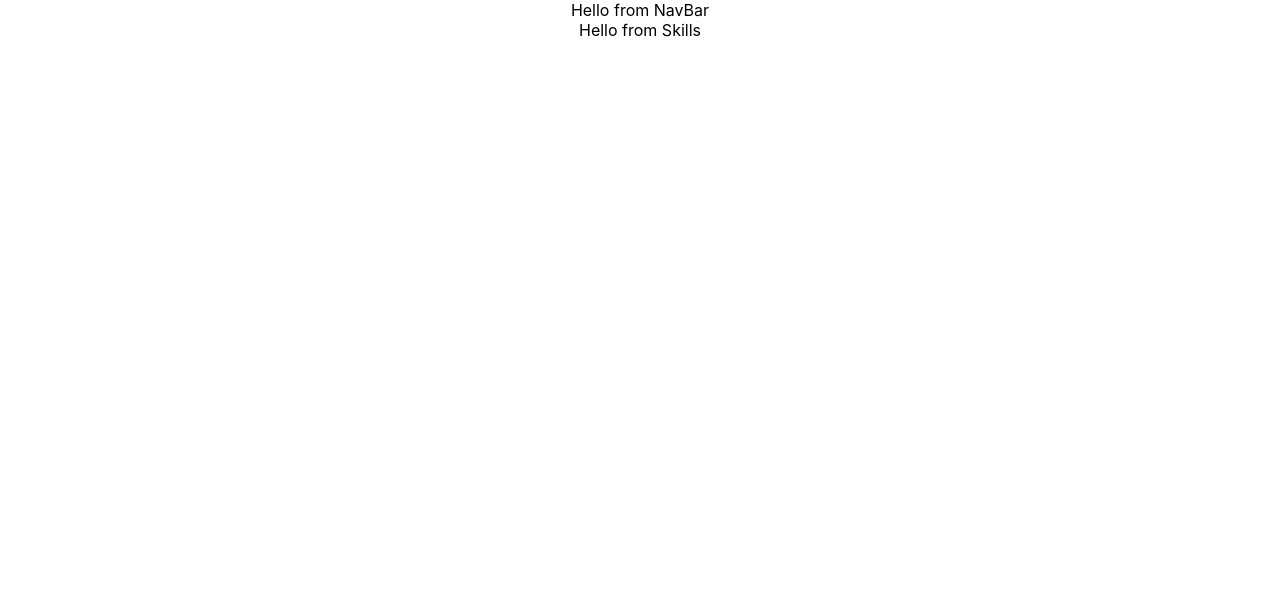
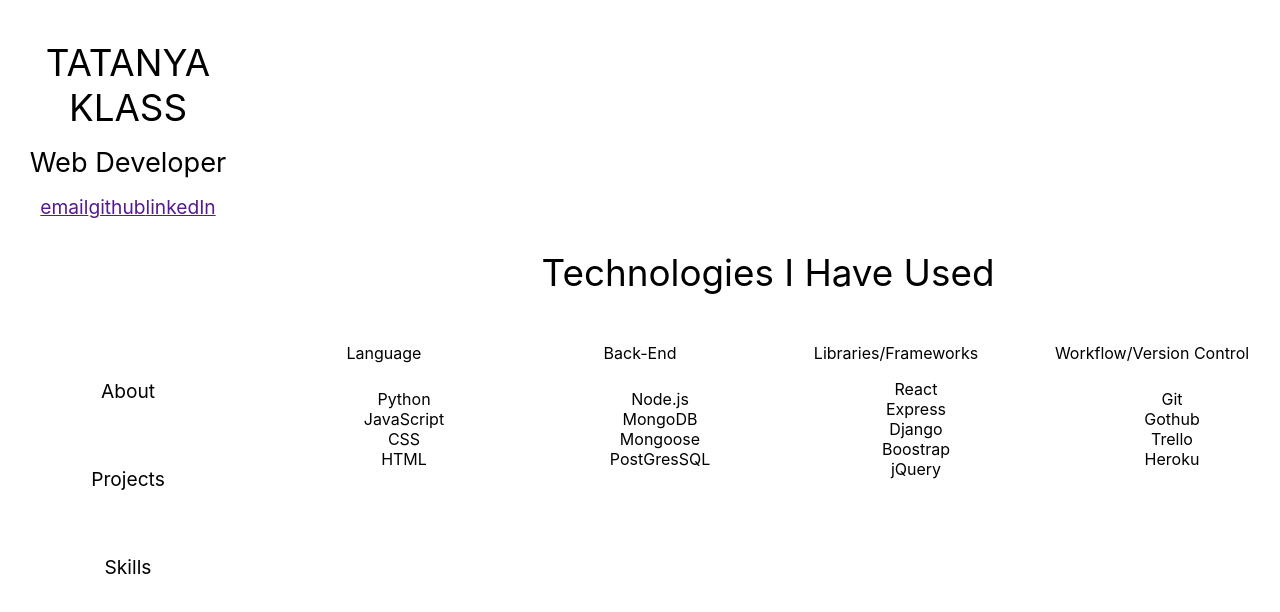
Before and after one commit to tatty-k/portfolio, a React (Create React App) app: page /skills in a window 1280 px wide. Shown: the top 612 px of the page. Built offline with nearby package versions, Linux system fonts and the light colour scheme.

Commit message:
intial component formatting

```diff
--- a/src/App.css
+++ b/src/App.css
@@ -1,3 +1,7 @@
 .App {
   text-align: center;
+  /* justify-content: center; */
+  height: 100vh;
+  display: grid;
+  grid-template-columns: 1fr 4fr;
 }
--- a/src/App.js
+++ b/src/App.js
@@ -3,6 +3,7 @@ import { Route, Switch } from 'react-router-dom';
 import NavBar from './components/NavBar/NavBar';
 import About from './components/About/About';
 import Skills from './components/Skills/Skills';
+import Projects from './components/Projects/Projects';
 
 import './App.css';
 
@@ -13,8 +14,11 @@ class App extends Component {
       <div className="App">
         <NavBar/>
         <Switch>
-          <Route exact path='/about' render= { () =>
+          <Route exact path='/' render= { () =>
             <About/>
+          }/>
+          <Route exact path='/projects' render= { () =>
+            <Projects/>
           }/>
           <Route exact path='/skills' render= { () =>
             <Skills/>
--- a/src/components/About/About.css
+++ b/src/components/About/About.css
@@ -0,0 +1,11 @@
+.About-container {
+    display: flex;
+    flex-direction: column;
+    justify-content: center;
+    font-size: 2.3rem;
+    margin: 0rem 2rem 2rem 2rem;
+}
+
+.About-description {
+    margin-top: 2.5rem;
+}
--- a/src/components/About/About.jsx
+++ b/src/components/About/About.jsx
@@ -1,9 +1,17 @@
 import React from 'react';
+import './About.css'
 
 const About = () => {
     return (
-        <div>
-            Hello from About
+        <div className="About-container">
+            <div className="About-location">Location:  San Francisco Bay Area</div>
+
+            <div className="About-description">
+            Former Honey bee researcher turned science teacher turned
+            Full Stack Developer. Passionate about problem solving and
+            skilled in analyzing data, building relationships and
+            collaboration.
+            </div>
         </div>
      );
 }
--- a/src/components/NavBar/NavBar.css
+++ b/src/components/NavBar/NavBar.css
@@ -0,0 +1,38 @@
+.NavBar-container {
+    display: grid;
+    grid-template-rows: 1fr 2fr;
+}
+
+.NavBar-name {
+    font-size: 2.3rem;
+    margin-top: 2.5rem;
+    /* font-family: Poiret One; */
+}
+
+.NavBar-title {
+    font-size: 1.7rem;
+    margin-top: 1rem;
+}
+
+.NavBar-contact-container{
+    font-size: 1.2rem;
+    margin-top: 1rem;
+}
+
+.NavBar-link-container {
+    display: flex;
+    flex-direction: column;
+    font-size: 1.2rem;
+    margin-top: 3rem;
+    align-content: space-around;
+}
+
+.NavBar-link{
+    text-decoration: none;
+    color: black;
+    margin-top: 4rem;
+}
+
+.NavBar-link:hover{
+    color: #E87465;
+}
--- a/src/components/NavBar/NavBar.jsx
+++ b/src/components/NavBar/NavBar.jsx
@@ -1,9 +1,26 @@
 import React from 'react';
+import { Link } from 'react-router-dom';
+import './NavBar.css'
 
 const NavBar = () => {
     return (
-        <div>
-            Hello from NavBar
+        <div className="NavBar-container">
+            <div className="NavBar-top-container">
+                <div className="NavBar-name">TATANYA KLASS</div>
+                <div className="NavBar-title">Web Developer</div>
+
+                <div className="NavBar-contact-container">
+                    <Link className="NavBar-email">email</Link>
+                    <Link className="NavBar-github">github</Link>
+                    <Link className="NavBar-linkedin">linkedIn</Link>
+                </div>
+            </div>
+
+            <div className="NavBar-link-container">
+                <Link className="NavBar-link" to={'/'}>About</Link>
+                <Link className="NavBar-link" to={'/projects'}>Projects</Link>
+                <Link className="NavBar-link" to={'/skills'}>Skills</Link>
+            </div>
         </div>
      );
 }
--- a/src/components/Skills/Skills.css
+++ b/src/components/Skills/Skills.css
@@ -0,0 +1,21 @@
+.Skills-wrapper{
+    display: flex;
+    flex-direction: column;
+    justify-content: center;
+    margin-bottom: 3.5rem;
+}
+
+.Skills-outer-container{
+    display: grid;
+    grid-template-rows: auto auto;
+    grid-template-columns: 1fr 1fr 1fr 1fr;
+    align-items: center;
+}
+.Skills-title{
+    font-size:2.3rem;
+    margin-bottom: 3rem;
+}
+
+.Skills-list{
+    list-style-type: none;
+}
--- a/src/components/Skills/Skills.jsx
+++ b/src/components/Skills/Skills.jsx
@@ -1,9 +1,43 @@
 import React from 'react';
+import './Skills.css'
 
 const Skills = () => {
     return (
-        <div>
-            Hello from Skills
+        <div className="Skills-wrapper">
+            <div className="Skills-title">Technologies I Have Used</div>
+            <div className="Skills-outer-container">
+
+                <div>Language</div>
+                <div>Back-End</div>
+                <div>Libraries/Frameworks</div>
+                <div>Workflow/Version Control</div>
+
+                <ul className="Skills-list">
+                    <li>Python</li>
+                    <li>JavaScript</li>
+                    <li>CSS</li>
+                    <li>HTML</li>
+                </ul>
+                <ul className="Skills-list">
+                    <li>Node.js</li>
+                    <li>MongoDB</li>
+                    <li>Mongoose</li>
+                    <li>PostGresSQL</li>
+                </ul>
+                <ul className="Skills-list">
+                    <li>React</li>
+                    <li>Express</li>
+                    <li>Django</li>
+                    <li>Boostrap</li>
+                    <li>jQuery</li>
+                </ul>
+                <ul className="Skills-list">
+                    <li>Git</li>
+                    <li>Gothub</li>
+                    <li>Trello</li>
+                    <li>Heroku</li>
+                </ul>
+            </div>
         </div>
      );
 }
```
